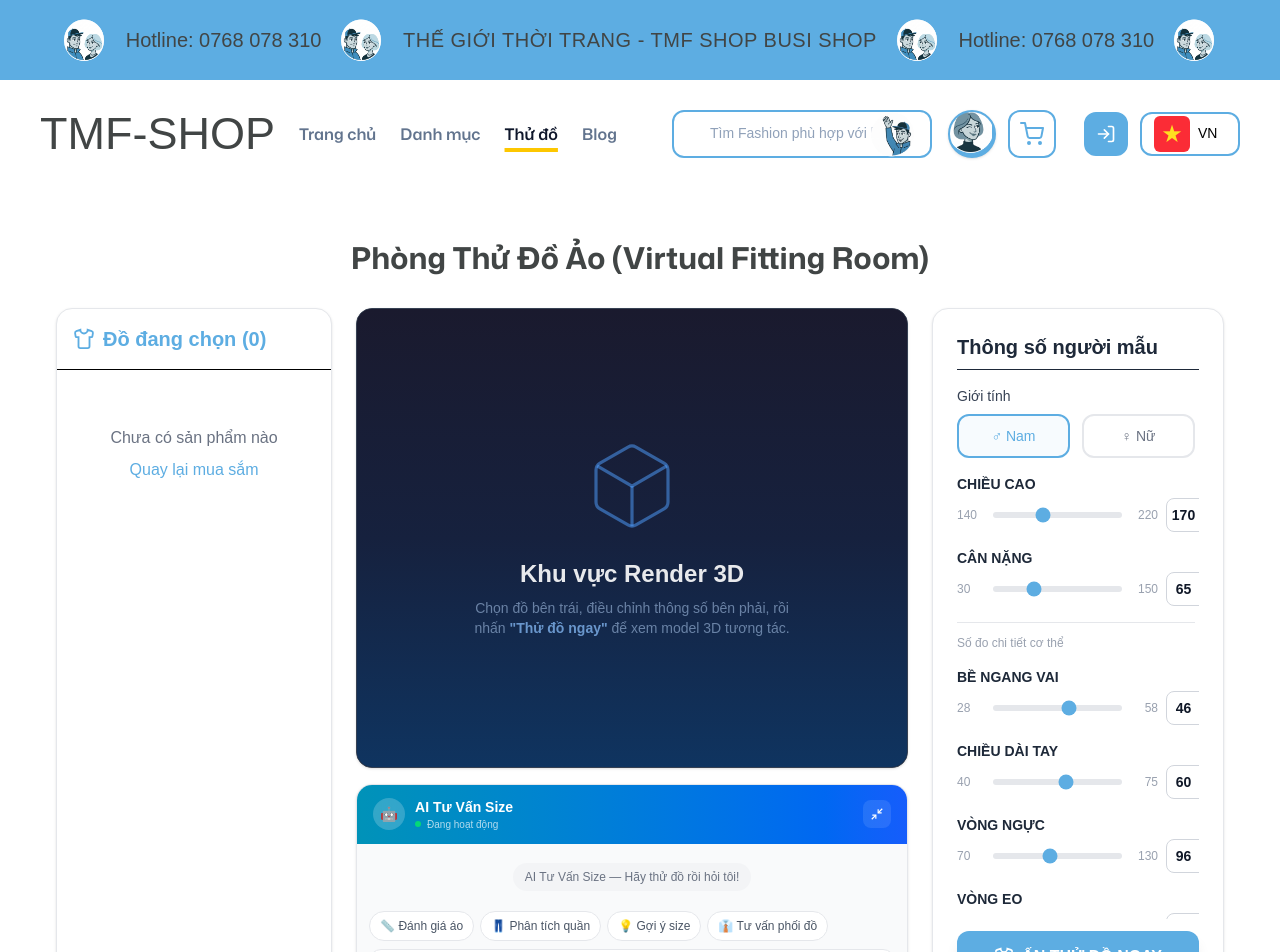
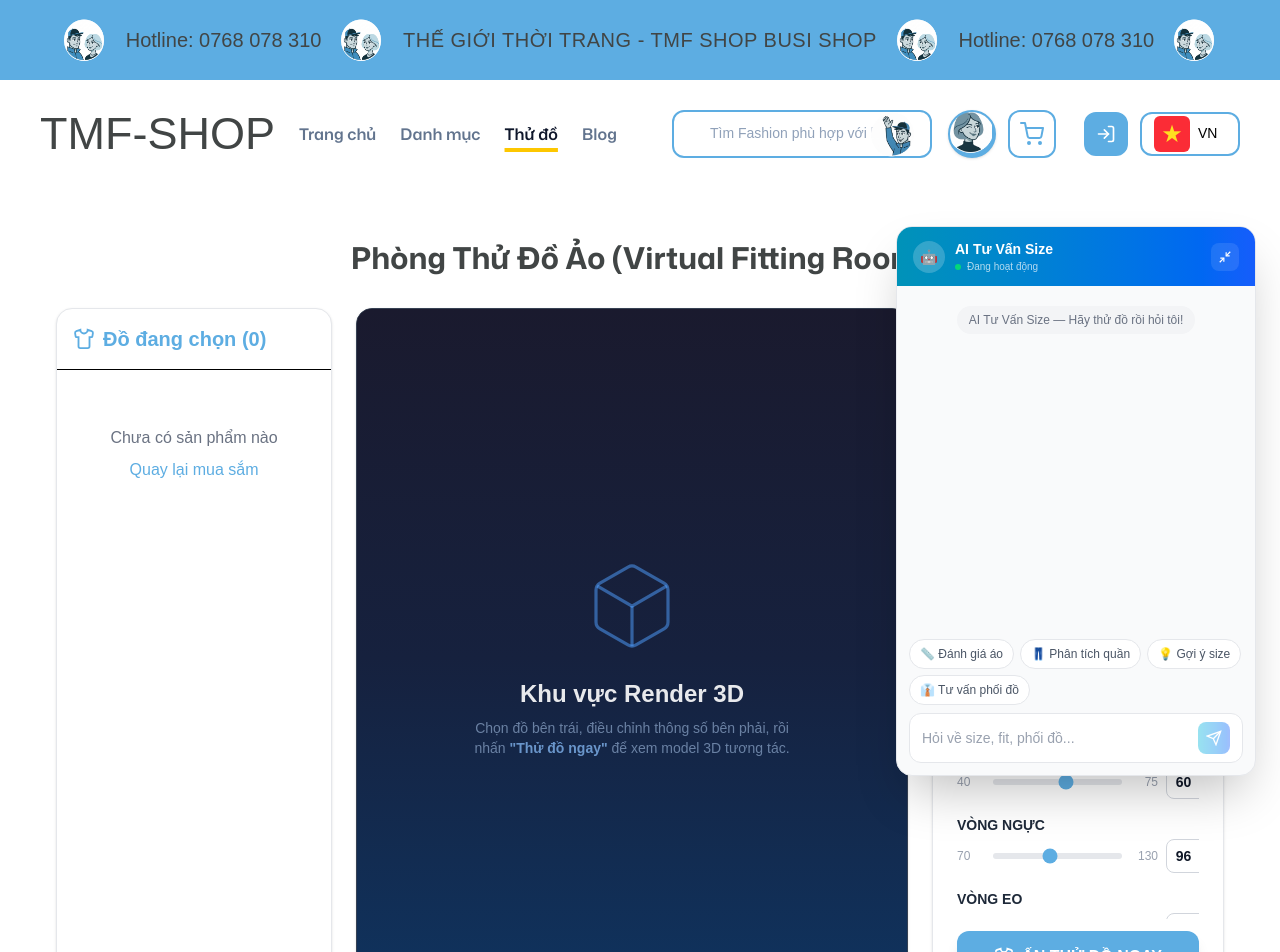
Before and after one commit to TuanMinh1905/Fittingroom-Official, a Next.js app in the folder frontend-next/: page /fitting-room in a window 1280 px wide. Shown: the top 952 px of the page. Built offline with nearby package versions, Linux system fonts and the light colour scheme; a web font is replaced by a local one.

Commit message:
Hoàn thành hoàn cảo cái Box Chat, Chat đã chạy rất ổn và ngôn ngữ khá tự nhiên

```diff
--- a/frontend-next/src/app/(public)/fitting-room/page.tsx
+++ b/frontend-next/src/app/(public)/fitting-room/page.tsx
@@ -270,10 +270,8 @@ export default function FittingRoomPage() {
           </div>
         </div>
 
-        {/* Section 2: Khu vực render + AI Chatbox */}
-        <div className="w-full lg:w-2/4 flex flex-col gap-4">
-          {/* 3D Viewer */}
-          <div className="bg-gray-900 rounded-2xl shadow-sm border border-gray-700 flex flex-col items-center justify-center relative overflow-hidden h-[460px]">
+        {/* Section 2: Khu vực render */}
+        <div className="w-full lg:w-2/4 bg-gray-900 rounded-2xl shadow-sm border border-gray-700 flex flex-col items-center justify-center relative overflow-hidden h-[700px]">
           <FittingRoom3DViewer
             meshData={meshData}
             fallbackImage={resultImg}
@@ -281,28 +279,6 @@ export default function FittingRoomPage() {
             error={error}
             onClearError={() => setError(null)}
           />
-          </div>
-
-          {/* AI Chatbox */}
-          <div className="h-[228px]">
-            <AIChatbox
-              body={{ ...bodyMeasures, height, weight }}
-              gender={gender}
-              topGarment={selectedTopId && selectedOptions[selectedTopId] ? {
-                garmentType: selectedOptions[selectedTopId].garmentType,
-                size: selectedOptions[selectedTopId].size,
-                color: selectedOptions[selectedTopId].color,
-                name: items.find(i => i._id === selectedTopId)?.name,
-              } : null}
-              bottomGarment={selectedBottomId && selectedOptions[selectedBottomId] ? {
-                garmentType: selectedOptions[selectedBottomId].garmentType,
-                size: selectedOptions[selectedBottomId].size,
-                color: selectedOptions[selectedBottomId].color,
-                name: items.find(i => i._id === selectedBottomId)?.name,
-              } : null}
-              triggerKey={chatTriggerKey}
-            />
-          </div>
         </div>
 
         {/* Section 3: Thông số */}
@@ -415,6 +391,25 @@ export default function FittingRoomPage() {
           </button>
         </div>
       </div>
+
+      {/* Floating AI Chatbox */}
+      <AIChatbox
+        body={{ ...bodyMeasures, height, weight }}
+        gender={gender}
+        topGarment={selectedTopId && selectedOptions[selectedTopId] ? {
+          garmentType: selectedOptions[selectedTopId].garmentType,
+          size: selectedOptions[selectedTopId].size,
+          color: selectedOptions[selectedTopId].color,
+          name: items.find(i => i._id === selectedTopId)?.name,
+        } : null}
+        bottomGarment={selectedBottomId && selectedOptions[selectedBottomId] ? {
+          garmentType: selectedOptions[selectedBottomId].garmentType,
+          size: selectedOptions[selectedBottomId].size,
+          color: selectedOptions[selectedBottomId].color,
+          name: items.find(i => i._id === selectedBottomId)?.name,
+        } : null}
+        triggerKey={chatTriggerKey}
+      />
     </div>
   );
 }
--- a/frontend-next/src/component/fittingroom/chatbox/AIChatbox.tsx
+++ b/frontend-next/src/component/fittingroom/chatbox/AIChatbox.tsx
@@ -57,9 +57,9 @@ export default function AIChatbox({
   const inputRef = useRef<HTMLInputElement>(null);
   const lastTriggerRef = useRef<number | undefined>(undefined);
 
-  // Auto scroll to bottom
+  // Auto scroll to bottom (chỉ cuộn trong chatbox, không cuộn cả page)
   useEffect(() => {
-    messagesEndRef.current?.scrollIntoView({ behavior: "smooth" });
+    messagesEndRef.current?.scrollIntoView({ behavior: "smooth", block: "nearest" });
   }, [messages, isTyping]);
 
   // Auto-trigger khi render 3D xong
@@ -223,7 +223,7 @@ export default function AIChatbox({
   }
 
   return (
-    <div className="flex flex-col h-full bg-gray-50 rounded-2xl overflow-hidden border border-gray-200 shadow-sm">
+    <div className="fixed bottom-6 right-6 z-50 w-[360px] h-[550px] flex flex-col bg-gray-50 rounded-2xl overflow-hidden border border-gray-200 shadow-2xl transition-all animate-[slideIn_0.3s_ease-out]">
       {/* Header */}
       <div className="bg-gradient-to-r from-cyan-600 to-blue-600 text-white px-4 py-3 flex items-center justify-between shrink-0">
         <div className="flex items-center gap-2.5">
```
Lines whose indentation alone changed are shown as unchanged.
